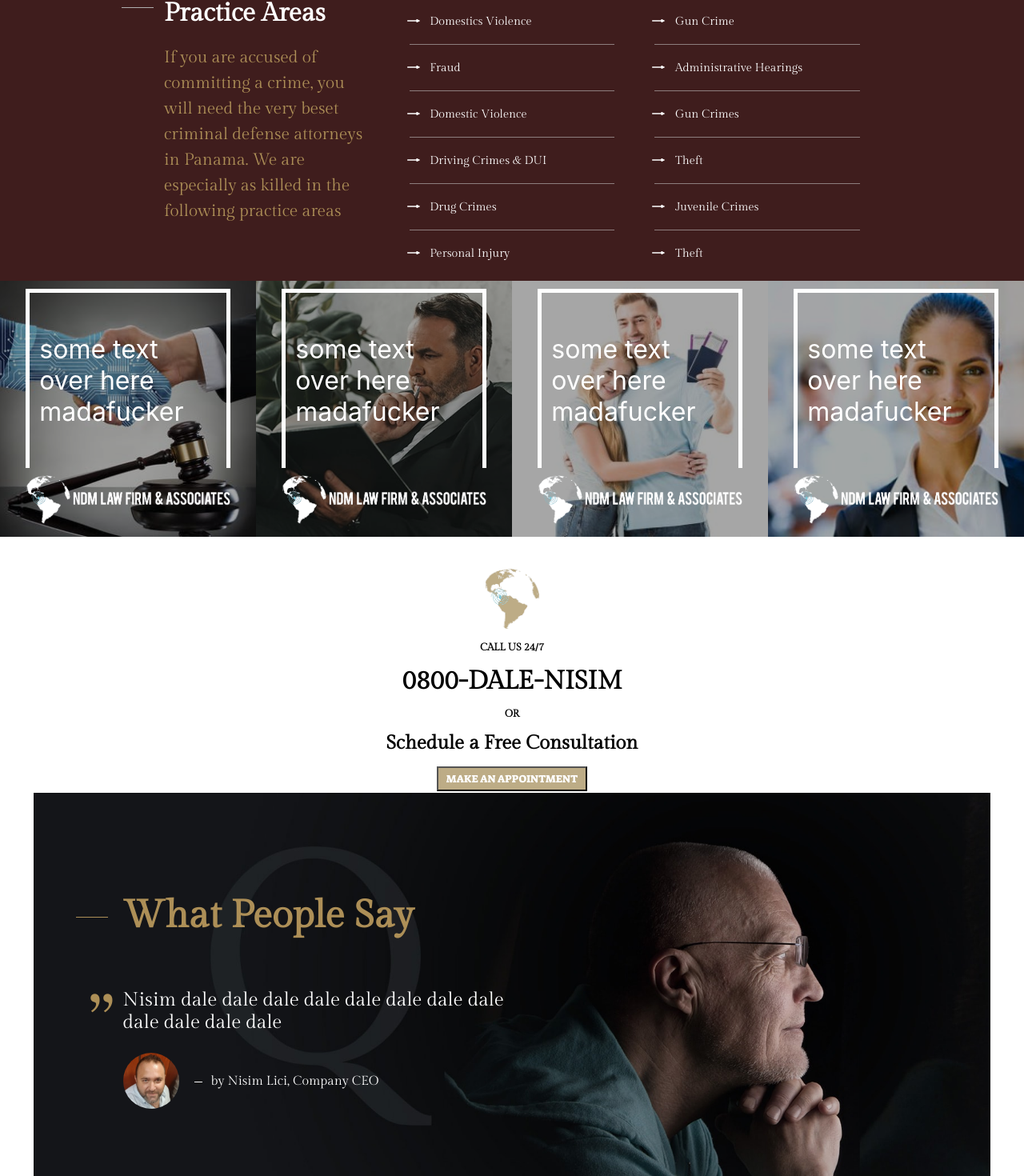
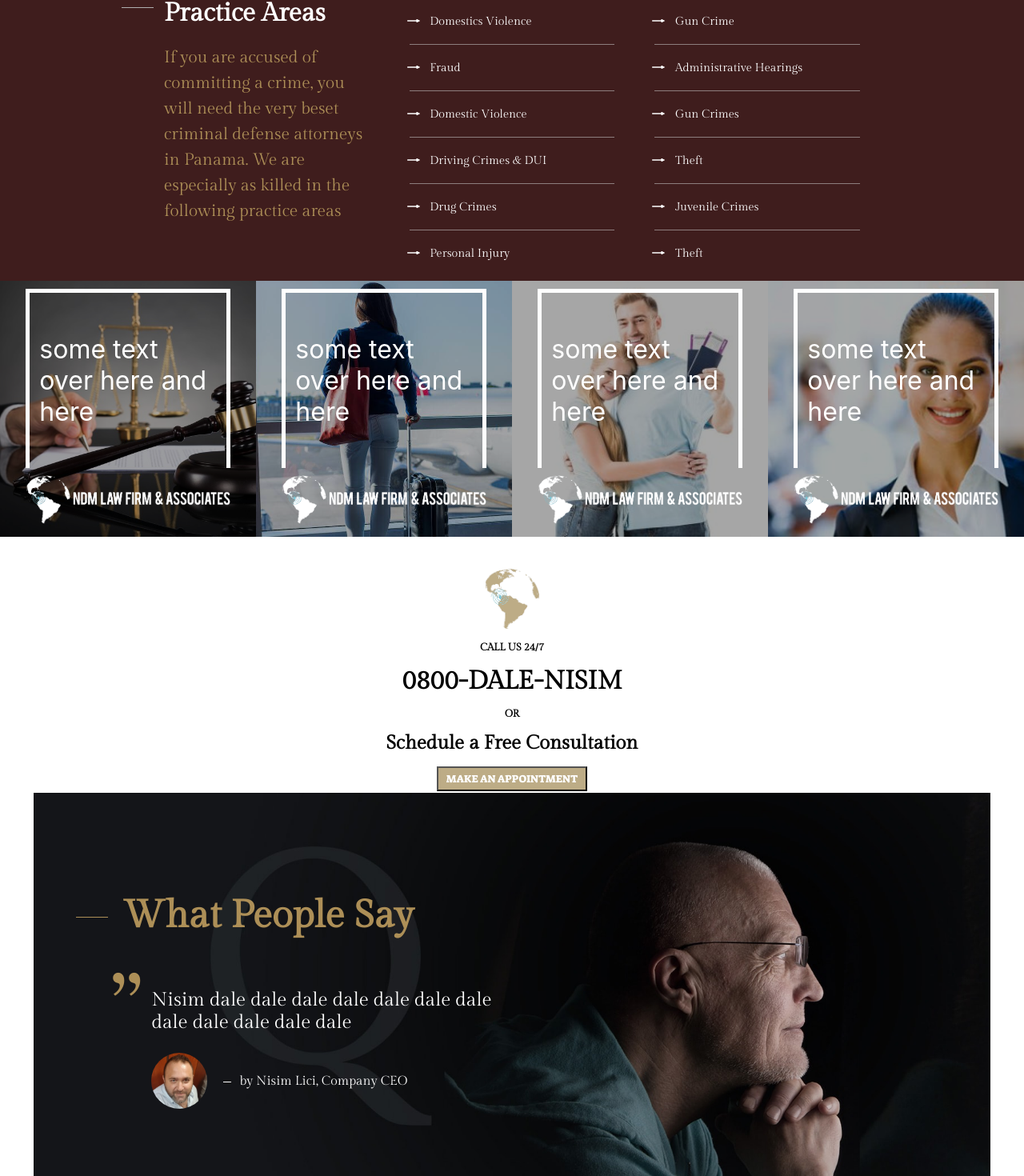
Before and after one commit to Dandush03/ndm, a React (Create React App) app: page / in a window 1280 px wide. Shown: the part 1089-2559 px from the top of the page at 80% size. Built offline with nearby package versions, Linux system fonts and the light colour scheme.

Commit message:
Addjusting Images of Botton Section

```diff
--- a/src/languages/home.json
+++ b/src/languages/home.json
@@ -80,10 +80,10 @@
       },
       "mid": {
         "images": {
-          "image1": "some text over here madafucker",
-          "image2": "some text over here madafucker",
-          "image3": "some text over here madafucker",
-          "image4": "some text over here madafucker"
+          "image1": "some text over here and here",
+          "image2": "some text over here and here",
+          "image3": "some text over here and here",
+          "image4": "some text over here and here"
         },
         "content": {
           "span1": "call us 24/7",
--- a/src/stylesheet/bottom.scss
+++ b/src/stylesheet/bottom.scss
@@ -45,6 +45,7 @@ $small-line: 1px solid #fff;
   >div {
     display: flex;
     justify-content: center;
+    margin-left: 7%;
     width: fit-content;
 
     >img {
@@ -88,15 +89,16 @@ $small-line: 1px solid #fff;
     color: $c-content;
     font-family: $palanquin-font;
     font-size: 150%;
+    margin-left: 7%;
     position: relative;
 
     &::before {
       color: $c-h2-font;
       content: '”';
-      font-size: 400%;
+      font-size: 500%;
       position: absolute;
-      right: 101%;
-      top: -10px;
+      right: 103%;
+      top: -40px;
       width: 40px;
     }
   }
```
Also changed, not shown: src/media/bottom/gallery_01.jpg, src/media/bottom/gallery_02.jpg.
